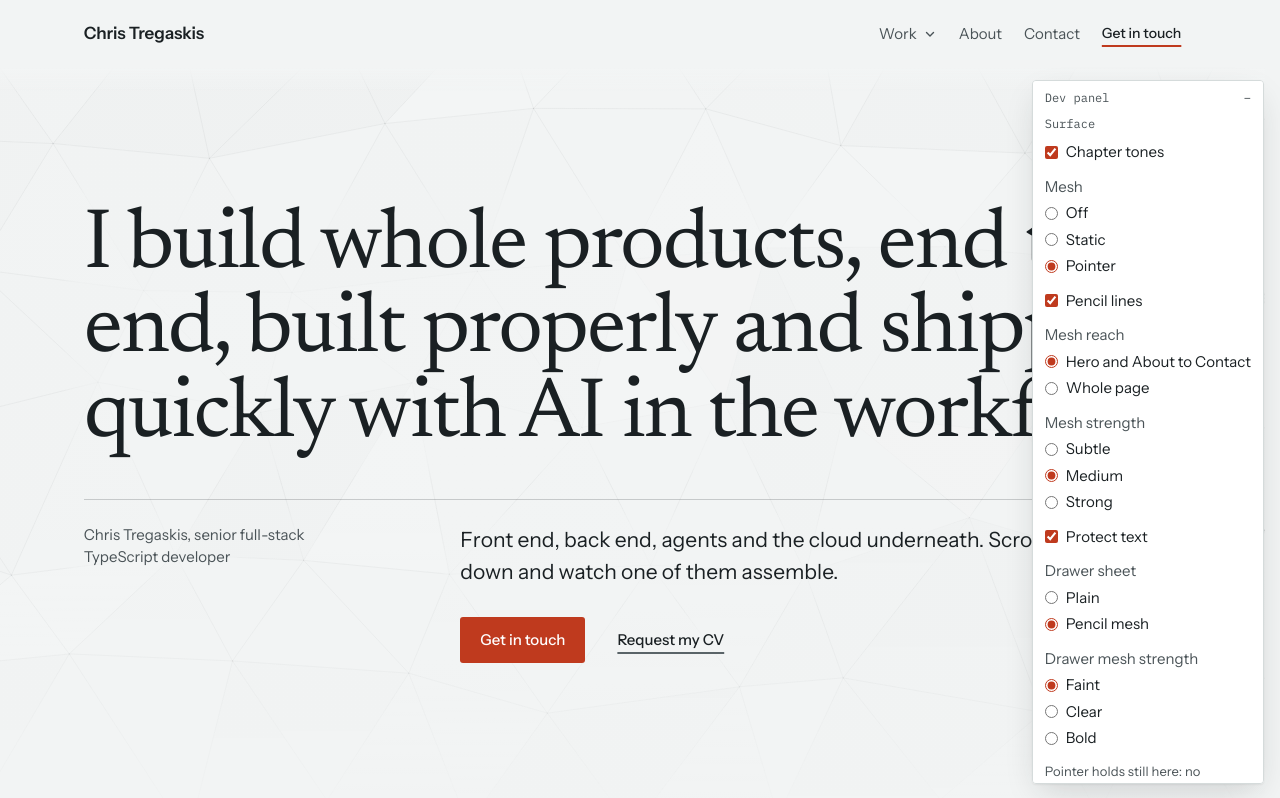
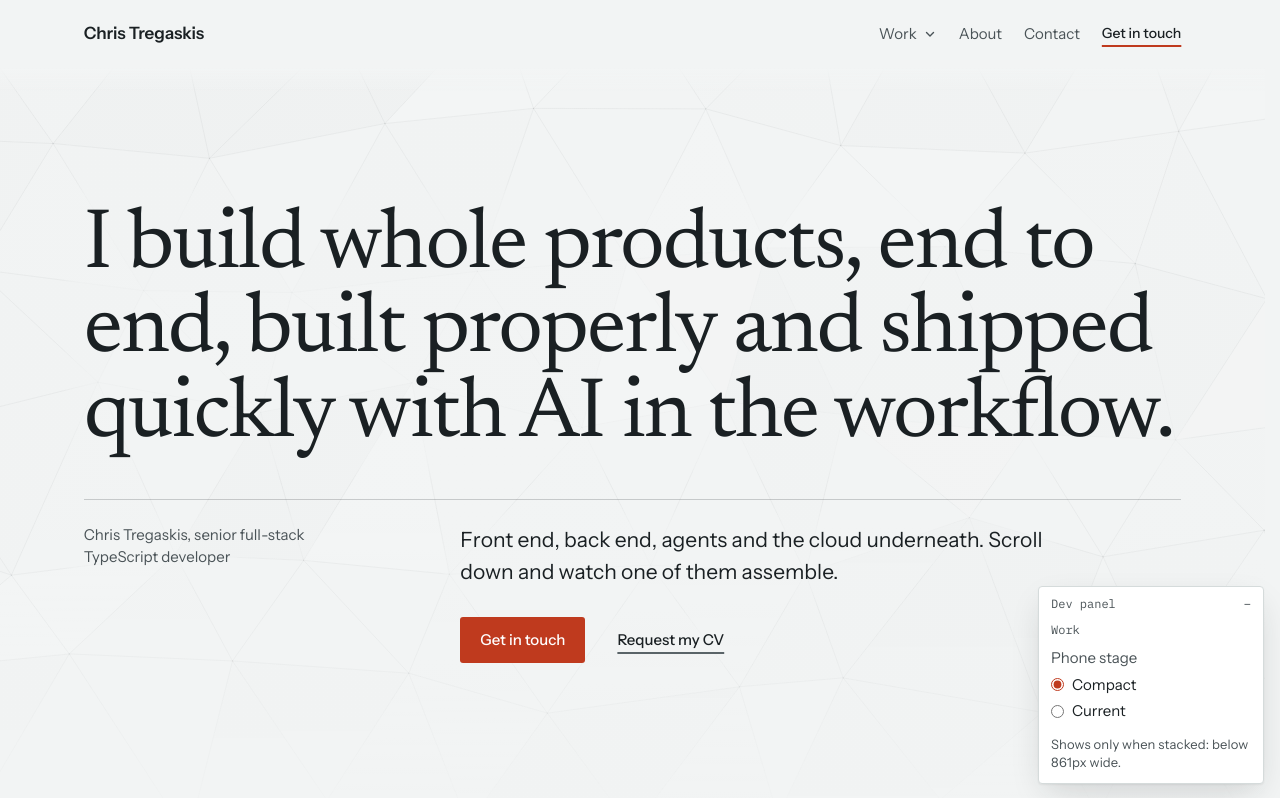
Before and after one commit to ChrisTregaskis/chris-site, a React (Vite) app: page / in a window 1280 px wide. Shown: the top 798 px of the page. Built offline with nearby package versions, Linux system fonts and the light colour scheme.

Commit message:
Dev panel: Surface's controls removed, its settings fixed at SURFACE_DEFAULTS

```diff
--- a/src/features/surface/surfaceSettings.ts
+++ b/src/features/surface/surfaceSettings.ts
@@ -1,97 +1,18 @@
-import {
-  type SurfaceSettings,
-  SURFACE_DEFAULTS,
-  effectiveMesh,
-} from "./settings";
+import { type SurfaceSettings, SURFACE_DEFAULTS } from "./settings";
 import { defineDevSettings, useDevSettings } from "@/features/dev-panel";
-import { useMediaQuery } from "@/hooks/useMediaQuery";
 
 export const FINE_POINTER = "(hover: hover) and (pointer: fine)";
 export const REDUCED_MOTION = "(prefers-reduced-motion: reduce)";
 
-/** Under `pnpm dev`, says when the pointer mesh is holding still. */
-function useSurfaceNote(values: SurfaceSettings): string | null {
-  const finePointer = useMediaQuery(FINE_POINTER);
-  const reducedMotion = useMediaQuery(REDUCED_MOTION);
-  if (
-    effectiveMesh(values.mesh, { finePointer, reducedMotion }) === values.mesh
-  ) {
-    return null;
-  }
-  return reducedMotion
-    ? "Pointer holds still here: reduced motion is on."
-    : "Pointer holds still here: no mouse.";
-}
-
 /**
- * The surface settings: SURFACE_DEFAULTS in production; under `pnpm dev`,
- * the dev panel's Surface group and `?tones=1&mesh=pointer&lines=1&reach=ends&strength=medium&protect=1&drawer=mesh&drawerStrength=faint`.
+ * The surface settings: SURFACE_DEFAULTS, settled on 22 Nov 2026 and no
+ * longer in the dev panel. Still a settings store, so tests can switch the
+ * layers on and off with `surfaceSettings.set`; to experiment again, give it
+ * a dev panel group (see the phone stage's settings for the pattern).
  */
 export const surfaceSettings = defineDevSettings<SurfaceSettings>(
   SURFACE_DEFAULTS,
-  import.meta.env.DEV
-    ? {
-        title: "Surface",
-        controls: [
-          { kind: "flag", key: "tones", label: "Chapter tones" },
-          {
-            kind: "choice",
-            key: "mesh",
-            label: "Mesh",
-            options: [
-              { value: "off", label: "Off" },
-              { value: "static", label: "Static" },
-              { value: "pointer", label: "Pointer" },
-            ],
-          },
-          { kind: "flag", key: "lines", label: "Pencil lines" },
-          {
-            kind: "choice",
-            key: "reach",
-            label: "Mesh reach",
-            options: [
-              { value: "ends", label: "Hero and About to Contact" },
-              { value: "page", label: "Whole page" },
-            ],
-          },
-          {
-            kind: "choice",
-            key: "strength",
-            label: "Mesh strength",
-            options: [
-              { value: "subtle", label: "Subtle" },
-              { value: "medium", label: "Medium" },
-              { value: "strong", label: "Strong" },
-            ],
-          },
-          { kind: "flag", key: "protect", label: "Protect text" },
-          {
-            kind: "choice",
-            key: "drawer",
-            label: "Drawer sheet",
-            options: [
-              { value: "plain", label: "Plain" },
-              { value: "mesh", label: "Pencil mesh" },
-            ],
-          },
-          {
-            kind: "choice",
-            key: "drawerStrength",
-            label: "Drawer mesh strength",
-            options: [
-              { value: "faint", label: "Faint" },
-              { value: "clear", label: "Clear" },
-              { value: "bold", label: "Bold" },
-            ],
-          },
-        ],
-        inactive: (key, values) =>
-          (values.mesh === "off" &&
-            ["lines", "reach", "strength", "protect"].includes(key)) ||
-          (key === "drawerStrength" && values.drawer === "plain"),
-        useNote: useSurfaceNote,
-      }
-    : null,
+  null,
 );
 
 /** The surface settings, live. */
```
Also changed, not shown: src/features/surface/settings.ts (+4 -4 lines), 1 other file (tests, documents, lock files or other folders).
